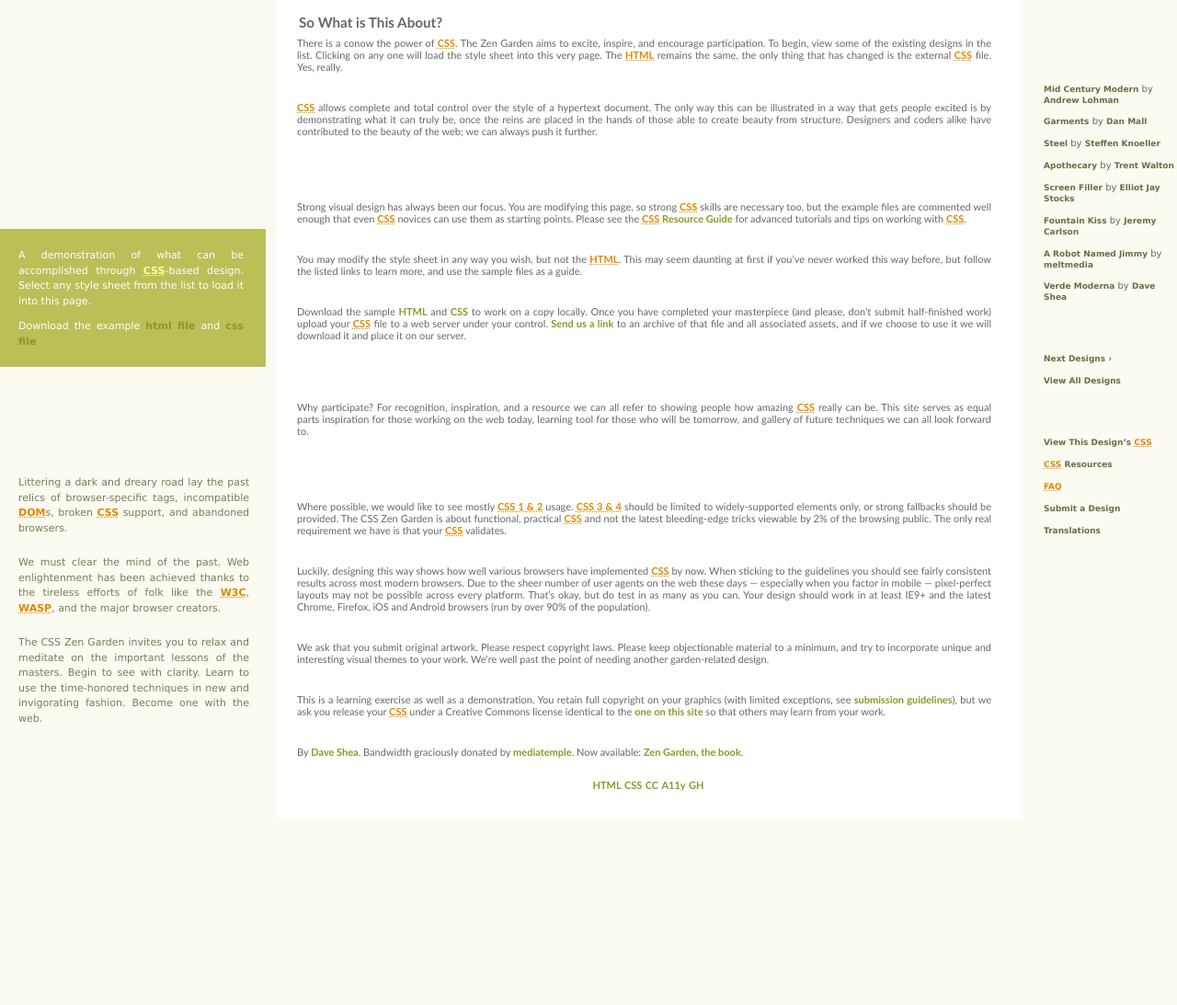
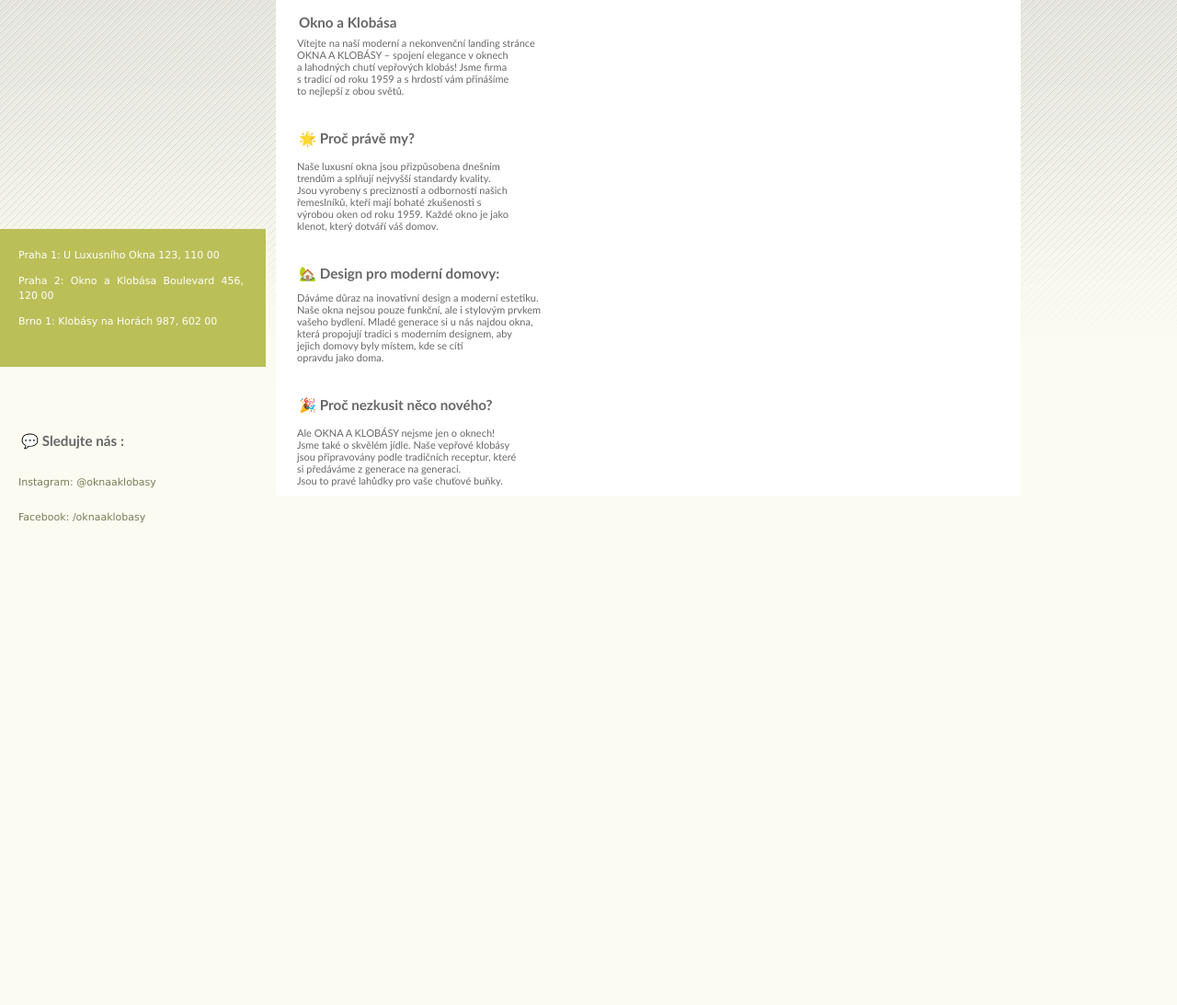
Before and after one commit to Sharkpb8/cviceni_24_01_24, a plain HTML site: page index.html in a window 1280 px wide. Shown: the whole page at 92% size. After the commit the page ends 800 px from the top, so only its background shows below. Drawn offline with Linux system fonts and the light colour scheme.

Commit message:
finished without img

```diff
--- a/index.html
+++ b/index.html
@@ -23,58 +23,42 @@
 		</header>
 
 		<div class="summary" id="zen-summary" role="article">
-			<p>A demonstration of what can be accomplished through <abbr title="Cascading Style Sheets">CSS</abbr>-based design. Select any style sheet from the list to load it into this page.</p>
-			<p>Download the example <a href="/examples/index" title="This page's source HTML code, not to be modified.">html file</a> and <a href="/examples/style.css" title="This page's sample CSS, the file you may modify.">css file</a></p>
-		</div>
+            <p>Praha 1: U Luxusního Okna 123, 110 00</p>
+            <p>Praha 2: Okno a Klobása Boulevard 456, 120 00</p>
+            <p>Brno 1: Klobásy na Horách 987, 602 00</p>
+        </div>
 
 		<div class="preamble" id="zen-preamble" role="article">
-			<h3>The Road to Enlightenment</h3>
-			<p>Littering a dark and dreary road lay the past relics of browser-specific tags, incompatible <abbr title="Document Object Model">DOM</abbr>s, broken <abbr title="Cascading Style Sheets">CSS</abbr> support, and abandoned browsers.</p>
-			<p>We must clear the mind of the past. Web enlightenment has been achieved thanks to the tireless efforts of folk like the <abbr title="World Wide Web Consortium">W3C</abbr>, <abbr title="Web Standards Project">WaSP</abbr>, and the major browser creators.</p>
-			<p>The CSS Zen Garden invites you to relax and meditate on the important lessons of the masters. Begin to see with clarity. Learn to use the time-honored techniques in new and invigorating fashion. Become one with the web.</p>
+			<h3>💬 Sledujte nás :</h3>
+            <p>Instagram: @oknaaklobasy</p>
+            <p>Facebook: /oknaaklobasy</p>
 		</div>
 	</section>
 
 	<div class="main supporting" id="zen-supporting" role="main">
 		<div class="explanation" id="zen-explanation" role="article">
-			<h3>So What is This About?</h3>
-			<p>There is a conow the power of <abbr title="Cascading Style Sheets">CSS</abbr>. The Zen Garden aims to excite, inspire, and encourage participation. To begin, view some of the existing designs in the list. Clicking on any one will load the style sheet into this very page. The <abbr title="HyperText Markup Language">HTML</abbr> remains the same, the only thing that has changed is the external <abbr title="Cascading Style Sheets">CSS</abbr> file. Yes, really.</p>
-			<p><abbr title="Cascading Style Sheets">CSS</abbr> allows complete and total control over the style of a hypertext document. The only way this can be illustrated in a way that gets people excited is by demonstrating what it can truly be, once the reins are placed in the hands of those able to create beauty from structure. Designers and coders alike have contributed to the beauty of the web; we can always push it further.</p>
+			<h3>Okno a Klobása</h3>
+            <p>Vítejte na naší moderní a nekonvenční landing stránce <br> OKNA A KLOBÁSY – spojení elegance v oknech <br> a lahodných chutí vepřových klobás! Jsme firma <br>s tradicí od roku 1959 a s hrdostí vám přinášíme<br> to nejlepší z obou světů.</p>
 		</div>
 
 		<div class="participation" id="zen-participation" role="article">
-			<h3>Participation</h3>
-			<p>Strong visual design has always been our focus. You are modifying this page, so strong <abbr title="Cascading Style Sheets">CSS</abbr> skills are necessary too, but the example files are commented well enough that even <abbr title="Cascading Style Sheets">CSS</abbr> novices can use them as starting points. Please see the <a href="/pages/resources/" title="A listing of CSS-related resources"><abbr title="Cascading Style Sheets">CSS</abbr> Resource Guide</a> for advanced tutorials and tips on working with <abbr title="Cascading Style Sheets">CSS</abbr>.</p>
-			<p>You may modify the style sheet in any way you wish, but not the <abbr title="HyperText Markup Language">HTML</abbr>. This may seem daunting at first if you&#8217;ve never worked this way before, but follow the listed links to learn more, and use the sample files as a guide.</p>
-			<p>Download the sample <a href="/examples/index" title="This page's source HTML code, not to be modified.">HTML</a> and <a href="/examples/style.css" title="This page's sample CSS, the file you may modify.">CSS</a> to work on a copy locally. Once you have completed your masterpiece (and please, don&#8217;t submit half-finished work) upload your <abbr title="Cascading Style Sheets">CSS</abbr> file to a web server under your control. <a href="/pages/submit/" title="Use the contact form to send us your CSS file">Send us a link</a> to an archive of that file and all associated assets, and if we choose to use it we will download it and place it on our server.</p>
+			<h3>🌟 Proč právě my?</h3>
+            <p>Naše luxusní okna jsou přizpůsobena dnešním <br> trendům a splňují nejvyšší standardy kvality. <br>Jsou vyrobeny s precizností a odborností našich<br> řemeslníků, kteří mají bohaté zkušenosti s <br> výrobou oken od roku 1959. Každé okno je jako<br> klenot, který dotváří váš domov.</p>
 		</div>
 
 		<div class="benefits" id="zen-benefits" role="article">
-			<h3>Benefits</h3>
-			<p>Why participate? For recognition, inspiration, and a resource we can all refer to showing people how amazing <abbr title="Cascading Style Sheets">CSS</abbr> really can be. This site serves as equal parts inspiration for those working on the web today, learning tool for those who will be tomorrow, and gallery of future techniques we can all look forward to.</p>
+			<h3>🏡 Design pro moderní domovy:</h3>
+            <p>Dáváme důraz na inovativní design a moderní estetiku.<br> Naše okna nejsou pouze funkční, ale i stylovým prvkem<br> vašeho bydlení. Mladé generace si u nás najdou okna,<br> která propojují tradici s moderním designem, aby <br>jejich domovy byly místem, kde se cítí<br> opravdu jako doma.</p>
 		</div>
 
 		<div class="requirements" id="zen-requirements" role="article">
-			<h3>Requirements</h3>
-			<p>Where possible, we would like to see mostly <abbr title="Cascading Style Sheets, levels 1 and 2">CSS 1 &amp; 2</abbr> usage. <abbr title="Cascading Style Sheets, levels 3 and 4">CSS 3 &amp; 4</abbr> should be limited to widely-supported elements only, or strong fallbacks should be provided. The CSS Zen Garden is about functional, practical <abbr title="Cascading Style Sheets">CSS</abbr> and not the latest bleeding-edge tricks viewable by 2% of the browsing public. The only real requirement we have is that your <abbr title="Cascading Style Sheets">CSS</abbr> validates.</p>
-			<p>Luckily, designing this way shows how well various browsers have implemented <abbr title="Cascading Style Sheets">CSS</abbr> by now. When sticking to the guidelines you should see fairly consistent results across most modern browsers. Due to the sheer number of user agents on the web these days &#8212; especially when you factor in mobile &#8212; pixel-perfect layouts may not be possible across every platform. That&#8217;s okay, but do test in as many as you can. Your design should work in at least IE9+ and the latest Chrome, Firefox, iOS and Android browsers (run by over 90% of the population).</p>
-			<p>We ask that you submit original artwork. Please respect copyright laws. Please keep objectionable material to a minimum, and try to incorporate unique and interesting visual themes to your work. We&#8217;re well past the point of needing another garden-related design.</p>
-			<p>This is a learning exercise as well as a demonstration. You retain full copyright on your graphics (with limited exceptions, see <a href="/pages/submit/guidelines/">submission guidelines</a>), but we ask you release your <abbr title="Cascading Style Sheets">CSS</abbr> under a Creative Commons license identical to the <a href="http://creativecommons.org/licenses/by-nc-sa/3.0/" title="View the Zen Garden's license information.">one on this site</a> so that others may learn from your work.</p>
-			<p role="contentinfo">By <a href="http://www.mezzoblue.com/">Dave Shea</a>. Bandwidth graciously donated by <a href="http://www.mediatemple.net/">mediatemple</a>. Now available: <a href="http://www.amazon.com/exec/obidos/ASIN/0321303474/mezzoblue-20/">Zen Garden, the book</a>.</p>
-		</div>
-
-		<footer>
-			<a href="http://validator.w3.org/check/referer" title="Check the validity of this site&#8217;s HTML" class="zen-validate-html">HTML</a>
-			<a href="http://jigsaw.w3.org/css-validator/check/referer" title="Check the validity of this site&#8217;s CSS" class="zen-validate-css">CSS</a>
-			<a href="http://creativecommons.org/licenses/by-nc-sa/3.0/" title="View the Creative Commons license of this site: Attribution-NonCommercial-ShareAlike." class="zen-license">CC</a>
-			<a href="http://mezzoblue.com/zengarden/faq/#aaa" title="Read about the accessibility of this site" class="zen-accessibility">A11y</a>
-			<a href="https://github.com/mezzoblue/csszengarden.com" title="Fork this site on Github" class="zen-github">GH</a>
-		</footer>
+			<h3>🎉 Proč nezkusit něco nového?</h3>
+            <p>Ale OKNA A KLOBÁSY nejsme jen o oknech! <br>Jsme také o skvělém jídle. Naše vepřové klobásy<br> jsou připravovány podle tradičních receptur, které<br> si předáváme z generace na generaci.<br> Jsou to pravé lahůdky pro vaše chuťové buňky.</p>
 
 	</div>
 
 
-	<aside class="sidebar" role="complementary">
+<!-- 	<aside class="sidebar" role="complementary">
 		<div class="wrapper">
 
 			<div class="design-selection" id="design-selection">
@@ -144,7 +128,7 @@
 				</ul>
 			</div>
 		</div>
-	</aside>
+	</aside> -->
 
 
 </div>
--- a/style.css
+++ b/style.css
@@ -107,14 +107,13 @@ header h2 {
 
 .preamble h3 {
 	background: transparent url(enlightment.gif) no-repeat top left;
-	width: 291px;
+	width: 23px;
 	height: 37px;
 	margin-bottom: 10px;
 	padding: 0;
 
 	text-indent: 100%;
 	white-space: nowrap;
-	overflow: hidden;
 }
 
 .preamble p {
@@ -126,7 +125,7 @@ header h2 {
 
 .preamble p:nth-child(4) {
 	padding-bottom: 300px;
-	background: transparent url(leftback.gif) 17px 110px no-repeat; }
+	background: transparent url(leftback.png) 17px 110px no-repeat; }
 
 .supporting {
 	border-left: 2px solid white;
@@ -164,7 +163,7 @@ header h2 {
 .participation h3 {
 	position: relative;
 	top: 15px;
-	width: 177px;
+	width: 23px;
 	height: 28px;
 /* 	background: transparent url(heading_2.gif) no-repeat top left; */
 	margin-top: 0;
@@ -172,13 +171,12 @@ header h2 {
 
 	text-indent: 100%;
 	white-space: nowrap;
-	overflow: hidden;
 }
 
 .benefits h3 {
 	position: relative;
 	top: 15px;
-	width: 120px;
+	width: 23px;
 	height: 24px;
 /* 	background: transparent url(heading_3.gif) no-repeat top left; */
 	margin-top: 0;
@@ -186,13 +184,12 @@ header h2 {
 
 	text-indent: 100%;
 	white-space: nowrap;
-	overflow: hidden;
 }
 
 .requirements h3 {
 	position: relative;
 	top: 15px;
-	width: 193px;
+	width: 23px;
 	height: 28px;
 /* 	background: transparent url(heading_4.gif) no-repeat top left; */
 	margin-top: 0;
@@ -200,7 +197,6 @@ header h2 {
 
 	text-indent: 100%;
 	white-space: nowrap;
-	overflow: hidden;
 }
 
 footer {
```
Also changed, not shown: leftback.png (added), page_back.gif (added).
